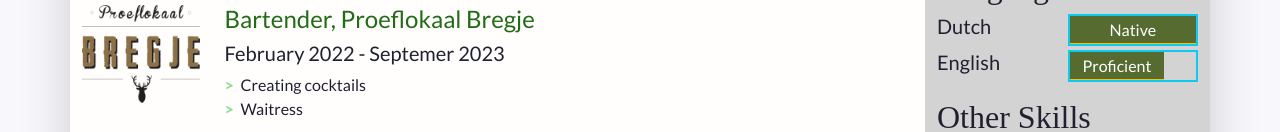
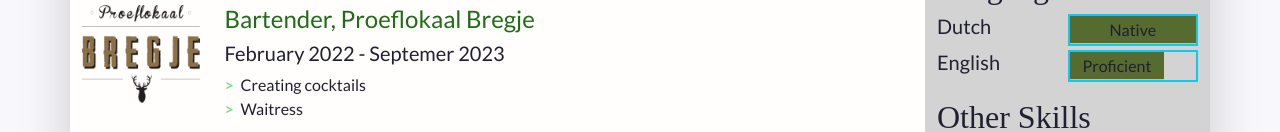
Before and after one commit to LoesSchagen/map, a plain HTML site: page index.html in a window 1280 px wide. Shown: the part 387-519 px from the top of the page. Drawn offline with nearby package versions, Linux system fonts and the light colour scheme.

Commit message:
bye class

```diff
--- a/css/styles.css
+++ b/css/styles.css
@@ -61,9 +61,6 @@ body {
 	background-color: darkolivegreen;
 }
 
-.border-info {
-	color: white;
-}
 .pacifico-regular {
   font-family: "Pacifico", cursive;
   font-weight: 400;
```
